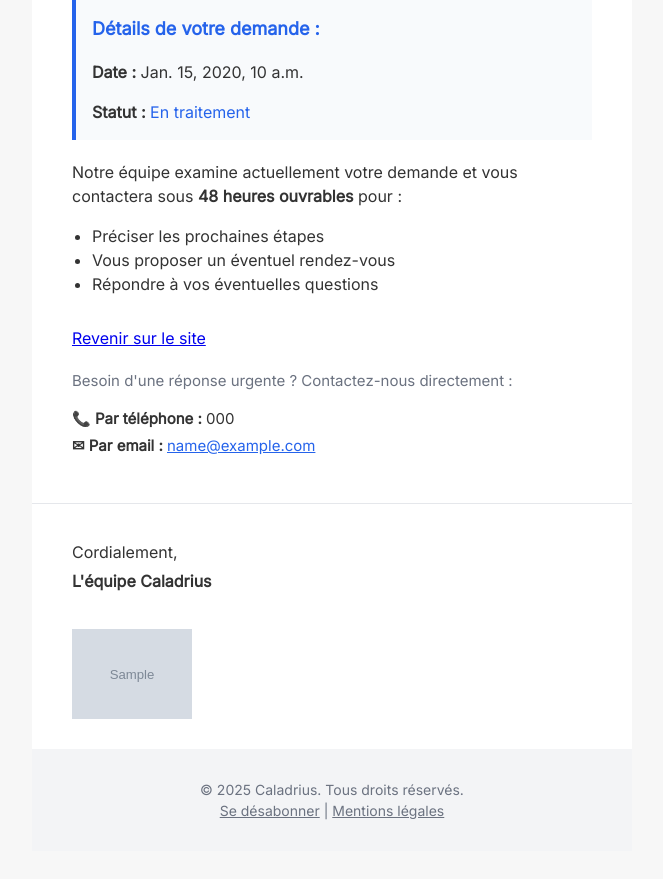
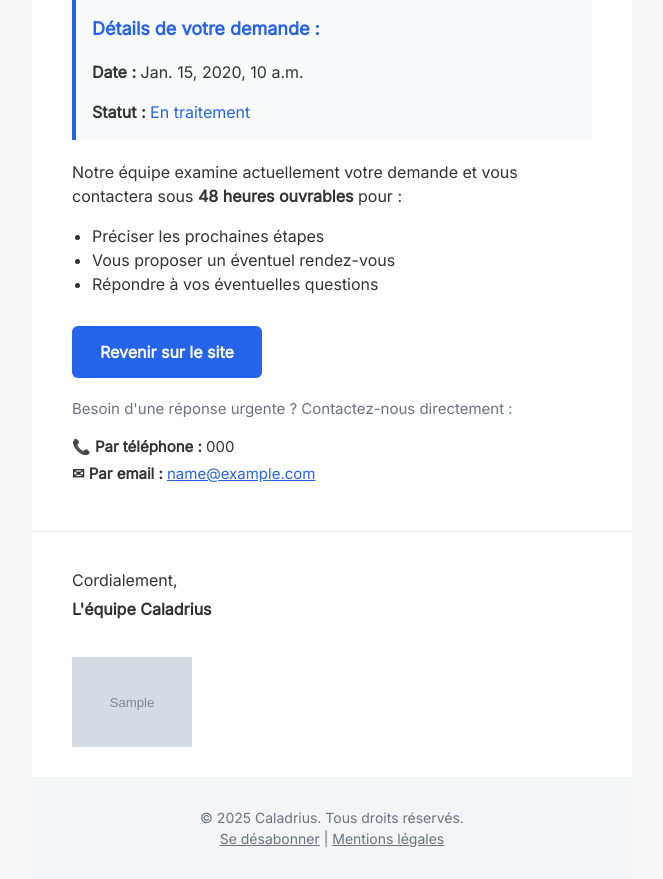
Before and after one commit to Migthyvan/Caladrius, a Django app: template caladrius_backend/contact/templates/contact/contact.html in a window 1280 px wide. Shown: the part 612-1491 px from the top of the page, without its empty margins (308-971 px from the left). Before the commit the page ends 1432 px from the top, so only its background shows below. Run offline with Django 5.2, Linux system fonts and the light colour scheme; data comes from the database, SQL or seed files in the repository; tables that the repository leaves empty hold one stand-in row (values such as "Sample post"); the template is opened without the code that fills it: values that come from a table or form of the project are taken from there, most other values are stand-ins (such as "Sample title", 1, 10 or a date in 2020); grey boxes marked "Sample" are stand-in pictures.

Commit message:
few moments befor deploying our web

```diff
--- a/Caladrius/index.html
+++ b/Caladrius/index.html
@@ -2,9 +2,9 @@
 <html lang="">
   <head>
     <meta charset="UTF-8">
-    <link rel="icon" href="/favicon.ico">
+    <link rel="icon" href="/favicon.png">
     <meta name="viewport" content="width=device-width, initial-scale=1.0">
-    <title>Vite App</title>
+    <title>Caladrius Technologies</title>
     <link rel="stylesheet" href="/src/assets/base.css">
     <link rel="stylesheet" href="/src/assets/main.css">
     <link rel="stylesheet" href="https://cdn.jsdelivr.net/npm/remixicon@4.6.0/fonts/remixicon.min.css">
--- a/caladrius_backend/contact/templates/contact/contact.html
+++ b/caladrius_backend/contact/templates/contact/contact.html
@@ -25,25 +25,6 @@
           .button-responsive { width: 100% !important; }
       }
 
-<<<<<<< HEAD
-        .button {
-            background-color: #2563EB; /* Bleu plus vif */
-            color: #ffffff !important;
-            display: inline-block;
-            font-weight: 600;
-            padding: 14px 28px;
-            text-decoration: none;
-            border-radius: 6px;
-            font-size: 16px;
-        }
-
-        .service-card {
-            background-color: #F8FAFC;
-            border-left: 4px solid #2563EB;
-            padding: 16px;
-            margin: 20px 0;
-        }
-=======
       .button {
           background-color: #2563EB;
           color: #ffffff !important;
@@ -61,7 +42,6 @@
           padding: 16px;
           margin: 20px 0;
       }
->>>>>>> 784739a7d37018c7506cf05ba6f315bd8e190227
     </style>
 </head>
 <body style="margin: 0; padding: 0; background-color: #f7f7f7;">
```
Also changed, not shown: Caladrius/public/favicon.png (added), Caladrius/src/assets/logo/favicon.png (added).
